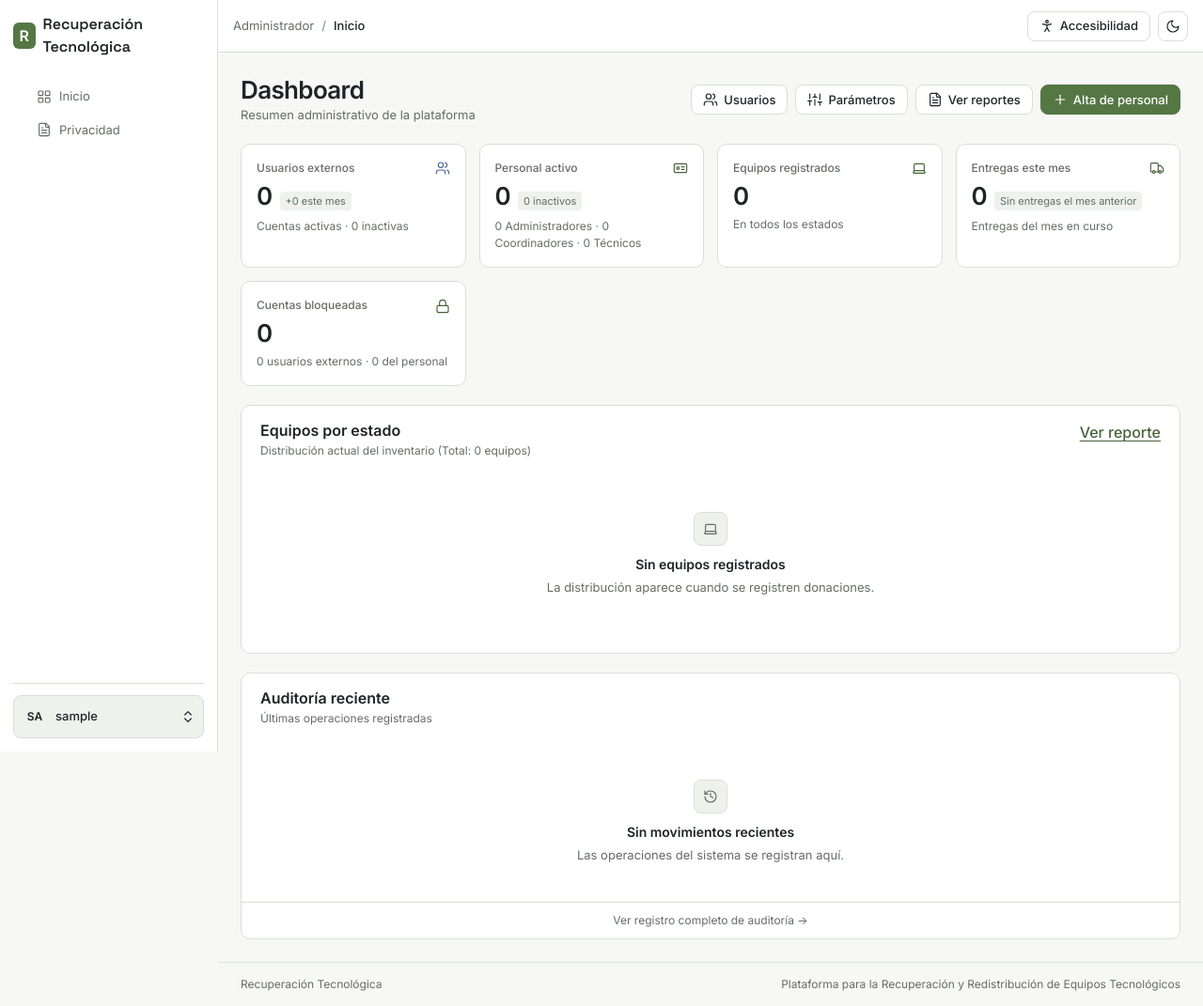
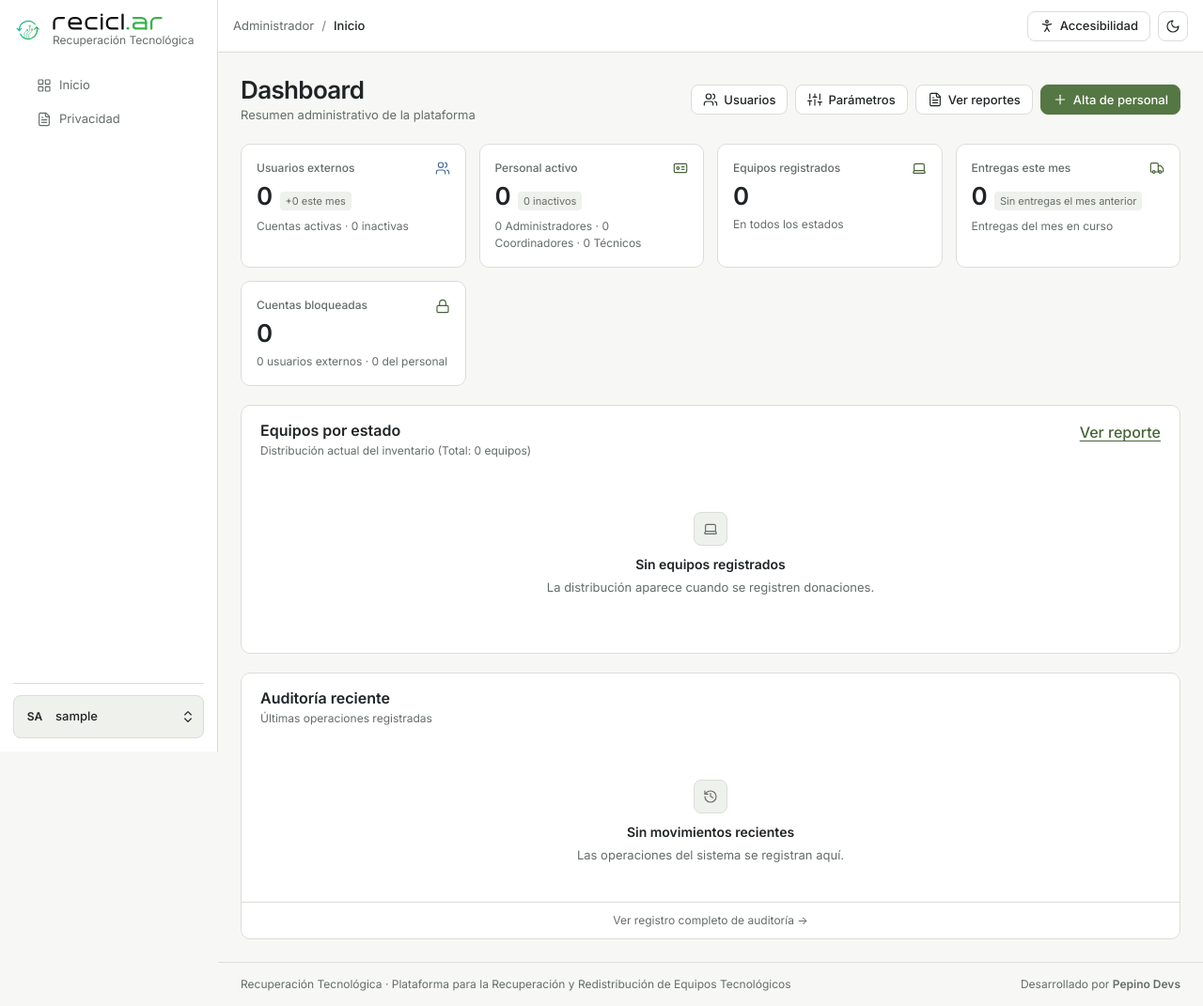
Before and after one commit to Kimblag/tpf-recuperacion-tecnologica, an ASP.NET Core app: page /Administrador/Inicio in a window 1280 px wide. Shown: the whole page at 94% size. Run offline with ASP.NET Core 8, Linux system fonts and the light colour scheme; the visitor is signed in with stand-in values (Sample User, id 1); style sheets or scripts are compiled from the project's sources; some libraries are stand-ins or nearby versions.

Commit message:
funcionalidad: agregar logo de recicl.ar y firma de Pepino Devs

```diff
--- a/src/TPF.RecuperacionTecnologica.Web/Views/Shared/_Layout.cshtml
+++ b/src/TPF.RecuperacionTecnologica.Web/Views/Shared/_Layout.cshtml
@@ -55,9 +55,8 @@
                 <button type="button" class="btn-close" data-bs-dismiss="offcanvas" data-bs-target="#sidebarOffcanvas" aria-label="Cerrar menú"></button>
             </div>
             <div class="offcanvas-body d-flex flex-column">
-                <div class="d-flex align-items-center gap-2 mb-4">
-                    <span class="d-inline-flex align-items-center justify-content-center brand-mark fw-semibold" style="width:28px;height:28px;">@ViewData["InicialOrganizacion"]</span>
-                    <span class="fw-semibold" style="font-family:var(--app-font-brand)">@ViewData["NombreOrganizacion"]</span>
+                <div class="mb-4">
+                    <partial name="_MarcaApp" />
                 </div>
                 @if (User.HasClaim(c => c.Type == ClaimsSesion.TipoUsuario))
                 {
@@ -178,8 +177,8 @@
             </main>
 
             <footer class="app-footer px-4">
-                <span>@ViewData["NombreOrganizacion"]</span>
-                <span>Plataforma para la Recuperación y Redistribución de Equipos Tecnológicos</span>
+                <span>@ViewData["NombreOrganizacion"] · Plataforma para la Recuperación y Redistribución de Equipos Tecnológicos</span>
+                <span class="firma-dev">Desarrollado por <strong>Pepino Devs</strong></span>
             </footer>
         </div>
     </div>
--- a/src/TPF.RecuperacionTecnologica.Web/Views/Shared/_LayoutAuth.cshtml
+++ b/src/TPF.RecuperacionTecnologica.Web/Views/Shared/_LayoutAuth.cshtml
@@ -45,8 +45,7 @@
             <partial name="_ThemeToggle" />
         </div>
         <div class="auth-brand">
-            <span class="brand-mark" aria-hidden="true">@ViewData["InicialOrganizacion"]</span>
-            <span class="brand-name">@ViewData["NombreOrganizacion"]</span>
+            <partial name="_MarcaApp" />
         </div>
         <main id="main" class="auth-main" tabindex="-1">
             @if (TempData["Mensaje"] is string mensaje)
@@ -61,6 +60,7 @@
             @RenderBody()
         </main>
         <p class="auth-foot">Plataforma para la Recuperación y Redistribución de Equipos Tecnológicos</p>
+        <p class="auth-foot firma-dev">Desarrollado por <strong>Pepino Devs</strong></p>
     </div>
 
     <script src="~/lib/jquery/dist/jquery.min.js"></script>
--- /dev/null
+++ b/src/TPF.RecuperacionTecnologica.Web/Views/Shared/_MarcaApp.cshtml
@@ -0,0 +1,10 @@
+@* marca del producto (recicl.ar) con el nombre de la organización de Parámetros debajo *@
+<div class="marca-app">
+    <img class="marca-icono logo-claro" src="~/img/reciclar-icono-claro.svg" alt="" />
+    <img class="marca-icono logo-oscuro" src="~/img/reciclar-icono-oscuro.svg" alt="" />
+    <div class="marca-texto">
+        <img class="marca-palabra logo-claro" src="~/img/reciclar-palabra-claro.svg" alt="recicl.ar" />
+        <img class="marca-palabra logo-oscuro" src="~/img/reciclar-palabra-oscuro.svg" alt="recicl.ar" />
+        <span class="marca-org">@ViewData["NombreOrganizacion"]</span>
+    </div>
+</div>
--- a/src/TPF.RecuperacionTecnologica.Web/wwwroot/css/layout.css
+++ b/src/TPF.RecuperacionTecnologica.Web/wwwroot/css/layout.css
@@ -87,6 +87,49 @@
 
 [data-bs-theme="dark"] .brand-mark {
     color: var(--bs-body-bg);
+}
+
+/* marca del producto (recicl.ar): ícono, palabra y nombre de la organización */
+.marca-app {
+    display: flex;
+    align-items: center;
+    gap: 10px;
+}
+
+.marca-icono {
+    width: calc(32px * var(--fs));
+    height: calc(32px * var(--fs));
+    flex: none;
+}
+
+.marca-texto {
+    display: flex;
+    flex-direction: column;
+    align-items: flex-start;
+    gap: 4px;
+    min-width: 0;
+}
+
+.marca-palabra {
+    height: calc(18px * var(--fs));
+    width: auto;
+}
+
+.marca-org {
+    font-size: calc(12px * var(--fs));
+    line-height: 1.2;
+    color: var(--bs-secondary-color);
+}
+
+/* cada logo tiene una versión para fondo claro y otra para fondo oscuro */
+[data-bs-theme="light"] .logo-oscuro,
+[data-bs-theme="dark"] .logo-claro {
+    display: none;
+}
+
+/* firma de la empresa desarrolladora */
+.firma-dev strong {
+    font-weight: 600;
 }
 
 .ic {
--- a/src/TPF.RecuperacionTecnologica.Web/wwwroot/css/panel.css
+++ b/src/TPF.RecuperacionTecnologica.Web/wwwroot/css/panel.css
@@ -205,31 +205,6 @@ a.metric {
     border: 1px solid var(--bs-border-color);
     border-radius: var(--radius-lg);
     background-color: var(--app-surface);
-}
-
-    .preview-brand .brand-mark {
-        width: 28px;
-        height: 28px;
-        flex: none;
-        display: inline-flex;
-        align-items: center;
-        justify-content: center;
-        font-family: var(--app-font-brand);
-        font-weight: 600;
-        font-size: calc(14px * var(--fs));
-    }
-
-.preview-name {
-    font-family: var(--app-font-brand);
-    font-weight: 600;
-    font-size: calc(13px * var(--fs));
-    line-height: 1.2;
-    letter-spacing: -.01em;
-}
-
-.preview-sub {
-    font-size: calc(11px * var(--fs));
-    color: var(--bs-secondary-color);
 }
 
 .rep-card {
```
Also changed, not shown: src/TPF.RecuperacionTecnologica.Web/Views/Parametros/Index.cshtml (+9 -9 lines), src/TPF.RecuperacionTecnologica.Web/wwwroot/img/reciclar-icono-claro.svg (added), src/TPF.RecuperacionTecnologica.Web/wwwroot/img/reciclar-icono-oscuro.svg (added), src/TPF.RecuperacionTecnologica.Web/wwwroot/img/reciclar-palabra-claro.svg (added), src/TPF.RecuperacionTecnologica.Web/wwwroot/img/reciclar-palabra-oscuro.svg (added).
